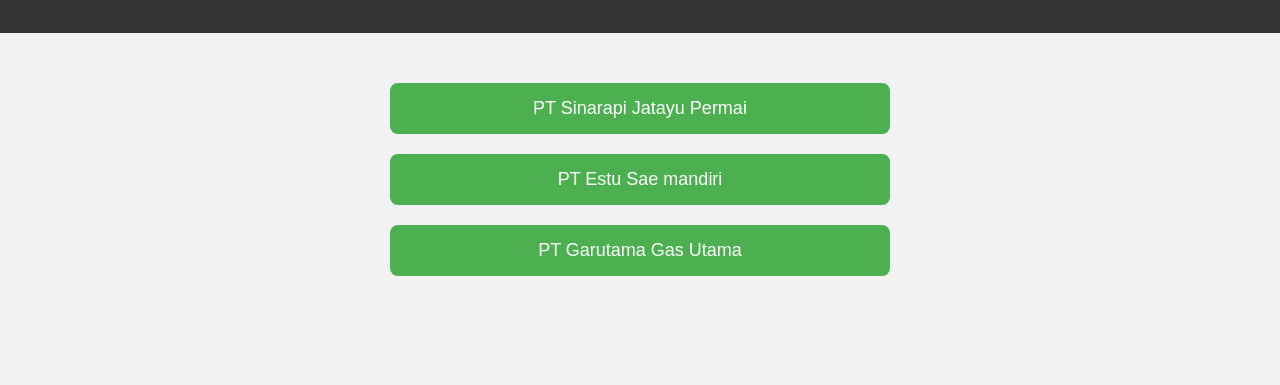
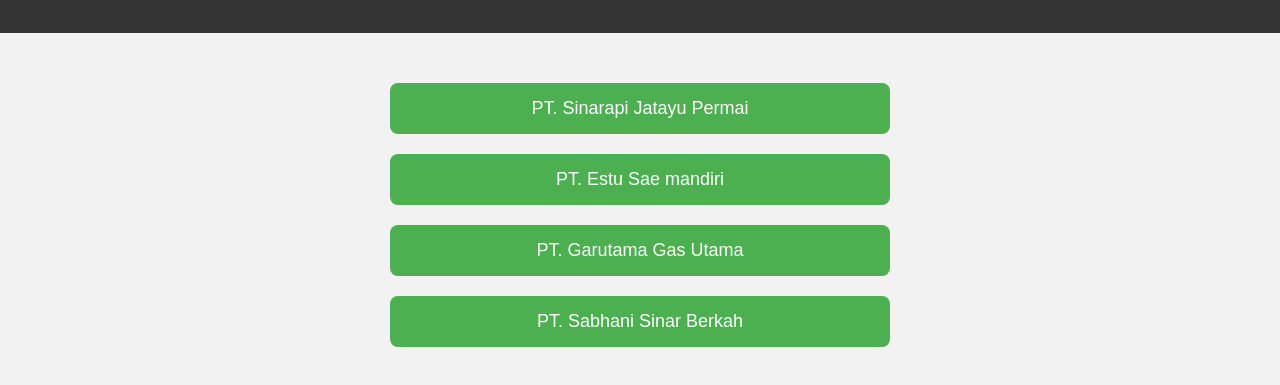
Before and after one commit to iabsensimaster/theateamkeu, a plain HTML site: page index.html in a window 1280 px wide. Shown: the part 121-506 px from the top of the page. Drawn offline with Linux system fonts and the light colour scheme.

Commit message:
Update index.html

```diff
--- a/index.html
+++ b/index.html
@@ -56,13 +56,16 @@
 
   <div class="container">
     <button class="pt-button" onclick="location.href='https://ptsinarapijatayupermaiiledger.pages.dev/login'">
-      PT Sinarapi Jatayu Permai
+      PT. Sinarapi Jatayu Permai
     </button>
     <button class="pt-button" onclick="location.href='https://ptestusaemandiriiledger.pages.dev/login'">
-      PT Estu Sae mandiri
+      PT. Estu Sae mandiri
     </button>
     <button class="pt-button" onclick="location.href='https://ptgarutamagasutamailedger.pages.dev/login'">
-      PT Garutama Gas Utama
+      PT. Garutama Gas Utama
+    </button>
+    <button class="pt-button" onclick="location.href='https://ptsabhanisinarberkahiledger.pages.dev/login'">
+      PT. Sabhani Sinar Berkah
     </button>
   </div>
 </body>
```
